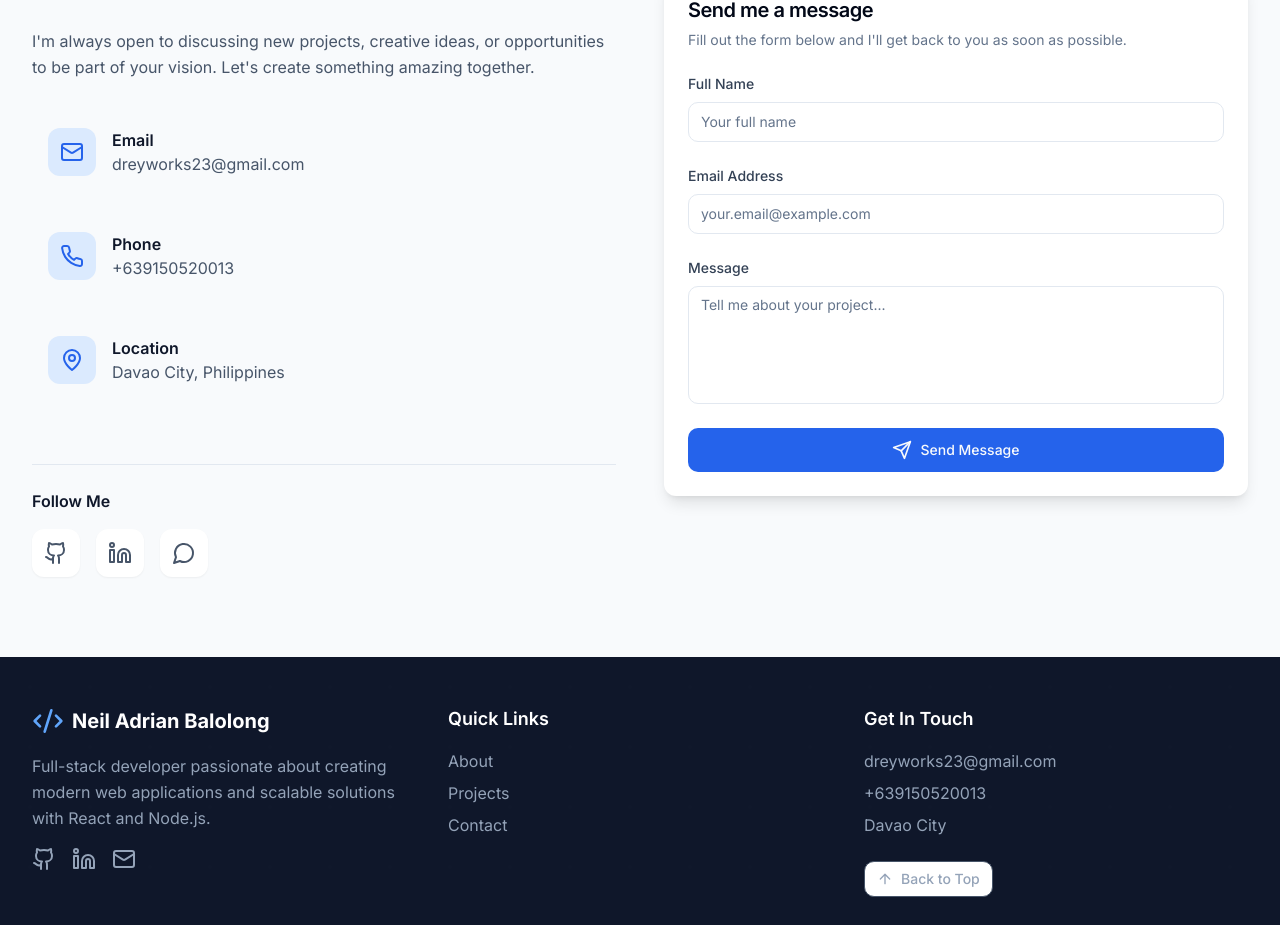
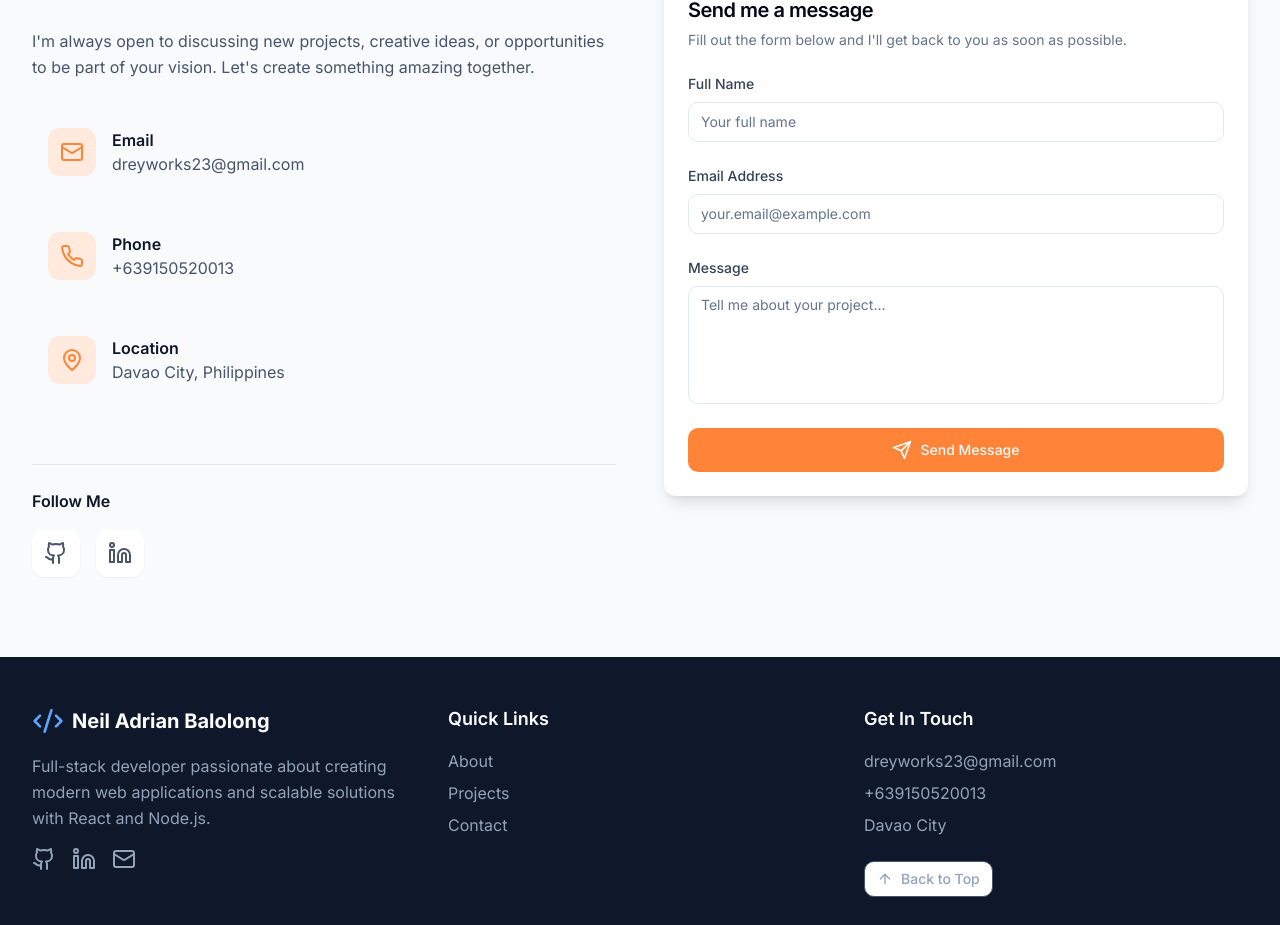
Before and after one commit to NeilAdrian-0423/web-porfolio, a React (Vite) app: page / in a window 1280 px wide. Shown: the part 4316-5241 px from the top of the page. Built offline with nearby package versions, Linux system fonts and the light colour scheme.

Commit message:
Removed Discord

```diff
--- a/src/components/Contact.tsx
+++ b/src/components/Contact.tsx
@@ -1,6 +1,6 @@
 import React, { useState } from 'react';
 import { motion } from 'framer-motion';
-import { Mail, Phone, MapPin, Send, Github, Linkedin, MessageCircle } from 'lucide-react';
+import { Mail, Phone, MapPin, Send, Github, Linkedin } from 'lucide-react';
 import { Card, CardContent, CardDescription, CardHeader, CardTitle } from '@/components/ui/card';
 import { Button } from '@/components/ui/button';
 import { Input } from '@/components/ui/input';
@@ -66,15 +66,9 @@ const Contact: React.FC = () => {
     {
       icon: Linkedin,
       label: "LinkedIn",
-      href: "www.linkedin.com/in/neil-adrian-balolong-5a68002b5",
+      href: "https://www.linkedin.com/in/neil-adrian-balolong-5a68002b5",
       color: "hover:text-blue-600"
     },
-    {
-      icon: MessageCircle,
-      label: "Discord",
-      href: "",
-      color: "hover:text-indigo-600"
-    }
   ];
 
   const containerVariants = {
@@ -147,8 +141,8 @@ const Contact: React.FC = () => {
                   transition={{ type: "spring", stiffness: 400, damping: 10 }}
                   className="flex items-center p-4 space-x-4 transition-colors duration-200 rounded-lg hover:bg-white group"
                 >
-                  <div className="p-3 transition-colors duration-200 bg-blue-100 rounded-lg group-hover:bg-blue-200">
-                    <info.icon className="w-6 h-6 text-blue-600" />
+                  <div className="p-3 transition-colors duration-200 bg-[#ffeadd] rounded-lg group-hover:bg-[#ffdbc4]">
+                    <info.icon className="w-6 h-6 text-[#ff8437]" />
                   </div>
                   <div>
                     <h4 className="font-semibold text-slate-900">{info.label}</h4>
@@ -166,6 +160,7 @@ const Contact: React.FC = () => {
                   <motion.a
                     key={social.label}
                     href={social.href}
+                    target='_blank'
                     whileHover={{ scale: 1.1, y: -2 }}
                     whileTap={{ scale: 0.9 }}
                     className={`bg-white p-3 rounded-lg shadow-sm hover:shadow-md transition-all duration-200 text-slate-600 ${social.color}`}
@@ -267,7 +262,7 @@ const Contact: React.FC = () => {
                       type="submit"
                       size="lg"
                       disabled={isSubmitting}
-                      className="w-full"
+                      className="w-full bg-[#ff8437] hover:bg-[#ff924f]"
                     >
                       {isSubmitting ? (
                         <motion.div
```
